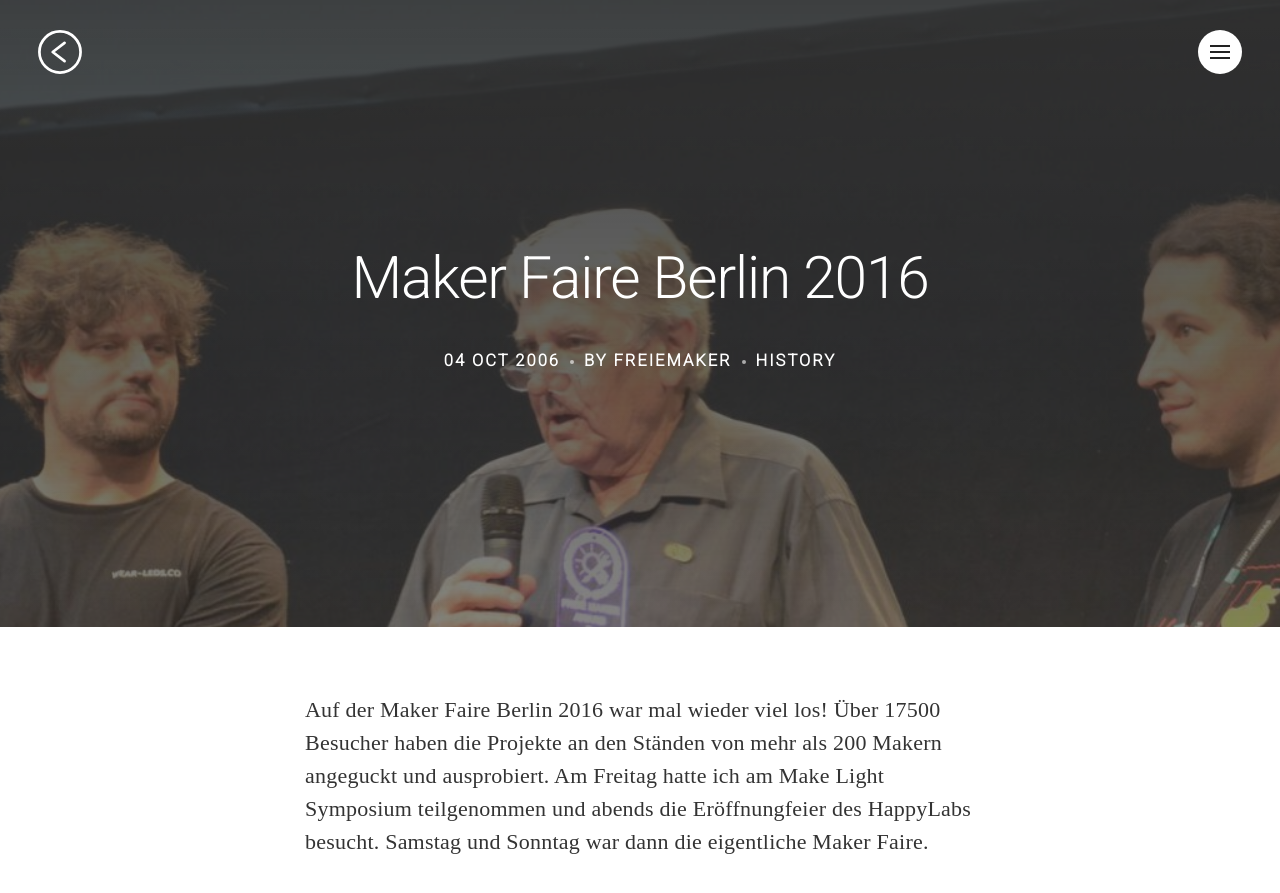
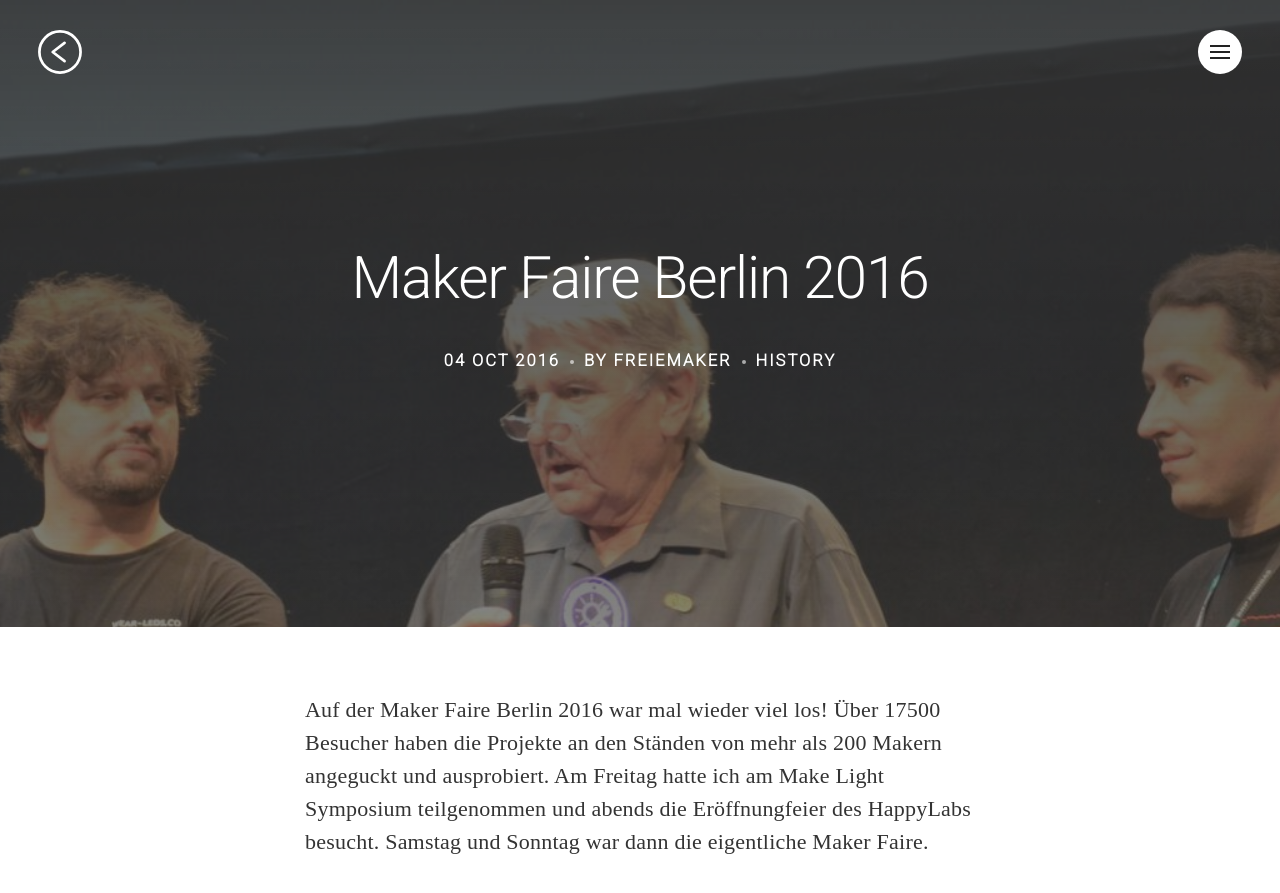
Before and after one commit to FreieMaker/FreieMaker.github.io, a Jekyll site: the page built from _posts/2016-10-04-MakerFaireBerlin2016.markdown, in a window 1280 px wide and 900 px high. Shown: the top 893 px of the window. Built offline with Jekyll 4.4.1, drawn with Linux system fonts in a browser that asks for light colours; nearby versions of some CDN libraries; some web fonts are replaced.

Commit message:
Url quotes

```diff
--- a/_config.yml
+++ b/_config.yml
@@ -13,7 +13,7 @@ name:				         'Freie Maker'
 title:               'Freie Maker'
 tagline:             'Verein zur Förderung der Makerkultur in Deutschland'
 description:         'Verein zur Förderung der Makerkultur in Deutschland'
-url:                 freiemaker.github.io
+url:                 'freiemaker.github.io'
 rss:                 rss feed url
 baseurl:             '/'
 baseurl_posts_img:   '/assets/images/posts/'
@@ -25,7 +25,7 @@ disqus:              disqus_shortname # get it on https://disqus.com/admin/
 
 author:
   name:           	 FreieMaker
-  url:            	 freiemaker.github.io
+  url:            	 'freiemaker.github.io'
   facebook:          username
   twitter:           username
   google_plus:       username
--- a/_posts/2016-10-04-MakerFaireBerlin2016.markdown
+++ b/_posts/2016-10-04-MakerFaireBerlin2016.markdown
@@ -1,14 +1,14 @@
 ---
 layout: post
 title:  "Maker Faire Berlin 2016"
-date:   2006-10-04 01:00:00
-last_modified_at:  2006-10-04 01:00:00
+date:   2016-10-04 01:00:00
+last_modified_at:  2016-10-04 01:00:00
 excerpt: "Wolfgang Back erhält Freie Maker Award"
 categories: history
 tags:  Back
 image:
   feature: freie-maker-award-back.jpg
-  topPosition: -50px
+  topPosition: 0px
 bgContrast: dark
 bgGradientOpacity: darker
 syntaxHighlighter: no
```
